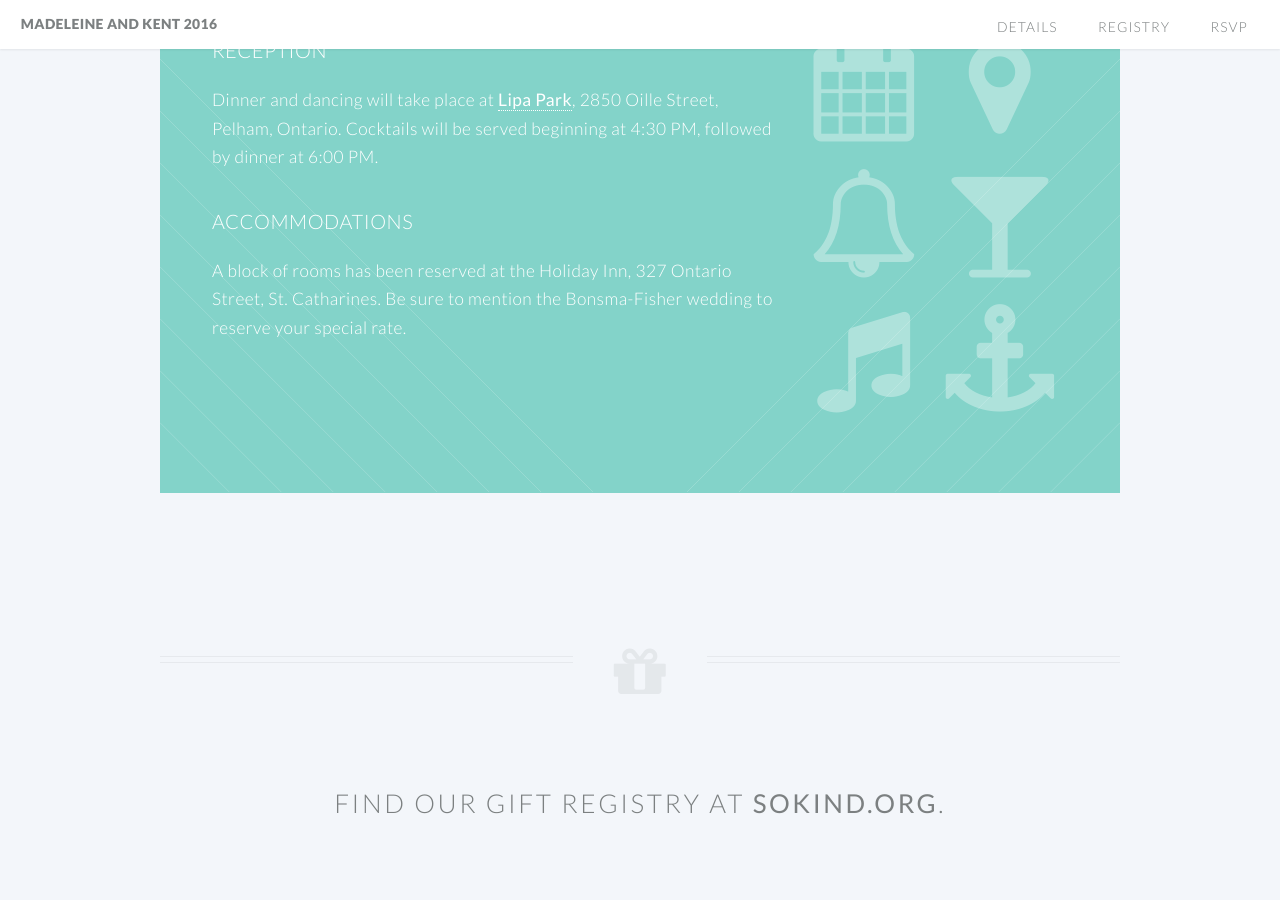
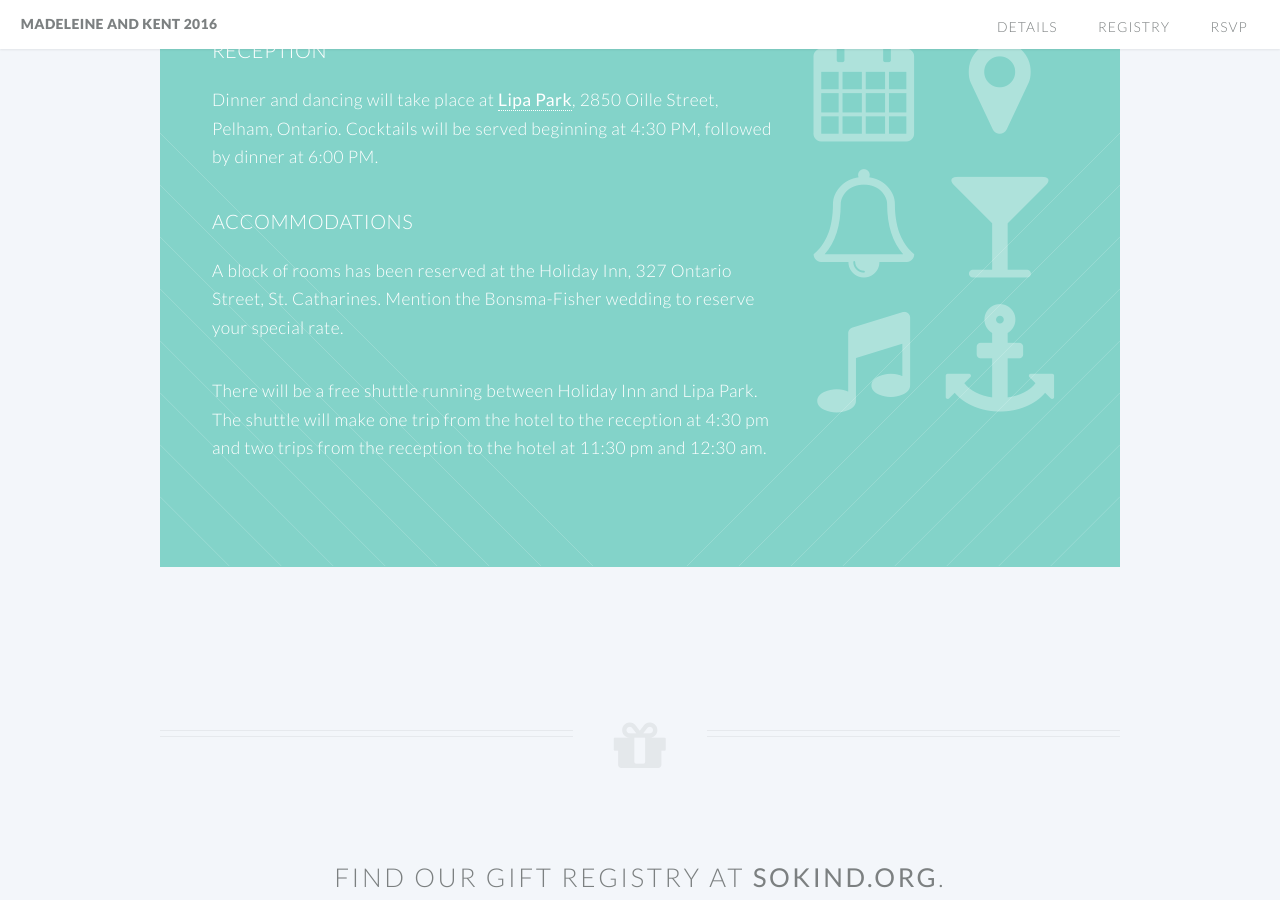
Before and after one commit to mbonsma/wedding, a Jekyll site: the page built from index.html, in a window 1280 px wide and 900 px high, scrolled down 1143 px. Built offline with Jekyll 4.4.1, drawn with Linux system fonts in a browser that asks for light colours.

Commit message:
add shuttle info to index

```diff
--- a/index.html
+++ b/index.html
@@ -27,7 +27,9 @@ layout: landing-page
 									Cocktails will be served beginning at 4:30 PM, followed by dinner at 6:00 PM.</p>
 								<h3>Accommodations</h3>
 								<p>A block of rooms has been reserved at the Holiday Inn, 327 Ontario Street, St. Catharines.
-									Be sure to mention the Bonsma-Fisher wedding to reserve your special rate.</p>
+									Mention the Bonsma-Fisher wedding to reserve your special rate.</p>
+								<p>There will be a free shuttle running between Holiday Inn and Lipa Park. The shuttle will make one trip
+									from the hotel to the reception at 4:30 pm and two trips from the reception to the hotel at 11:30 pm and 12:30 am.</p>
 
 							</div>
 							<div class="4u skel-cell-important">
```
